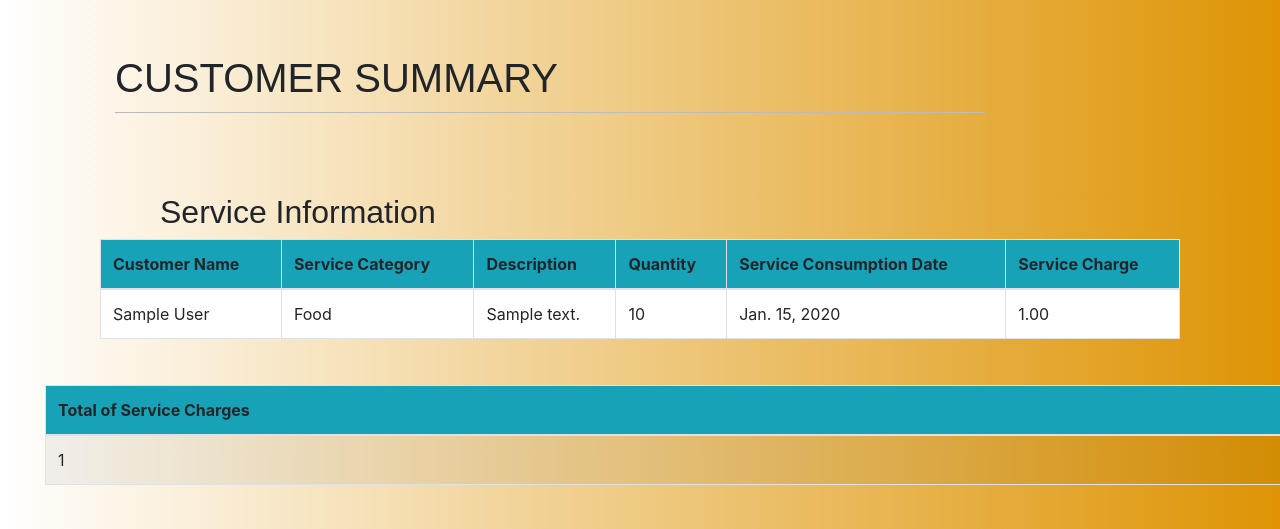
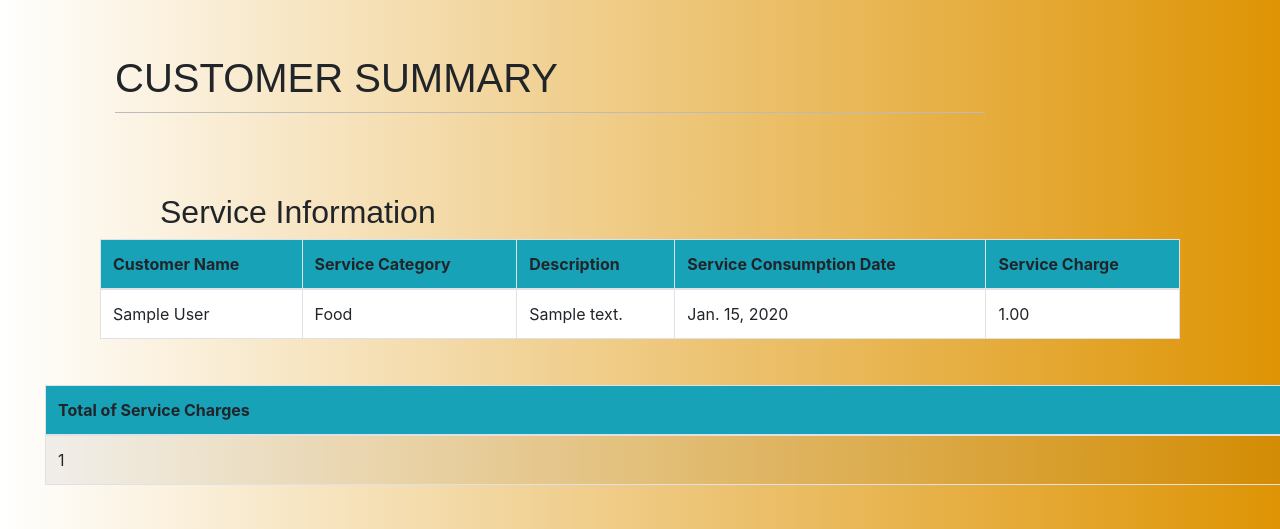
Before and after one commit to VishekhaTamrakar/EasyManageDotCom, a Django app: page /customer/1/summary/ in a window 1280 px wide. Shown: the part 56-585 px from the top of the page. Run offline with Django 3.2, Linux system fonts and the light colour scheme; a user stored in the database is signed in; tables that the repository leaves empty hold one stand-in row (values such as "Sample post"); some libraries are stand-ins or nearby versions; some web fonts are replaced.

Commit message:
Assignment 4 part 2

```diff
--- a/easymanage/forms.py
+++ b/easymanage/forms.py
@@ -9,7 +9,7 @@ class CustomerForm(forms.ModelForm):
 class CustomerServiceForm(forms.ModelForm):
     class Meta:
         model = CustomerService
-        fields = ('customer_name','service_category','description','quantity','service_consumption_date','service_charge')
+        fields = ('customer_name','service_category','description','service_consumption_date','service_charge')
 
 class RoomStatusForm(forms.ModelForm):
     class Meta:
--- a/easymanage/models.py
+++ b/easymanage/models.py
@@ -43,7 +43,6 @@ class CustomerService(models.Model):
     customer_name = models.ForeignKey(Customer, on_delete=models.CASCADE, related_name='services')
     service_category = models.CharField(max_length=10,choices=category, default='Food')
     description = models.TextField()
-    quantity=models.IntegerField()
     service_consumption_date = models.DateField(default=timezone.now())
     service_charge = models.DecimalField(max_digits=10, decimal_places=2)
     created_date = models.DateTimeField(
--- a/easymanage/templates/easymanage/customerservice_list.html
+++ b/easymanage/templates/easymanage/customerservice_list.html
@@ -21,7 +21,6 @@
                 <th>Customer Name</th>
                 <th>Service Category</th>
                 <th>Description</th>
-                <th>Quantity</th>
                 <th>Service Consumption Date</th>
                 <th>Service Charge </th>
 
@@ -40,7 +39,6 @@
                     <td>{{ customerservice.customer_name }}</td>
                     <td>{{ customerservice.service_category }}</td>
                     <td>{{ customerservice.description }}</td>
-                    <td>{{ customerservice.quantity }}</td>
                     <td>{{ customerservice.service_consumption_date }}</td>
                     <td>{{ customerservice.service_charge }}</td>
 
--- a/easymanage/templates/easymanage/summary.html
+++ b/easymanage/templates/easymanage/summary.html
@@ -28,7 +28,6 @@
                 <th>Customer Name</th>
                 <th>Service Category</th>
                 <th>Description</th>
-                <th>Quantity</th>
                 <th>Service Consumption Date</th>
                 <th>Service Charge </th>
 
@@ -45,7 +44,6 @@
                     <td>{{ customerservice.customer_name }}</td>
                     <td>{{ customerservice.service_category }}</td>
                     <td>{{ customerservice.description }}</td>
-                    <td>{{ customerservice.quantity }}</td>
                     <td>{{ customerservice.service_consumption_date }}</td>
                     <td>{{ customerservice.service_charge }}</td>
                 </tr>
```
Also changed, not shown: easymanage/migrations/0030_auto_20191209_1348.py (added).
